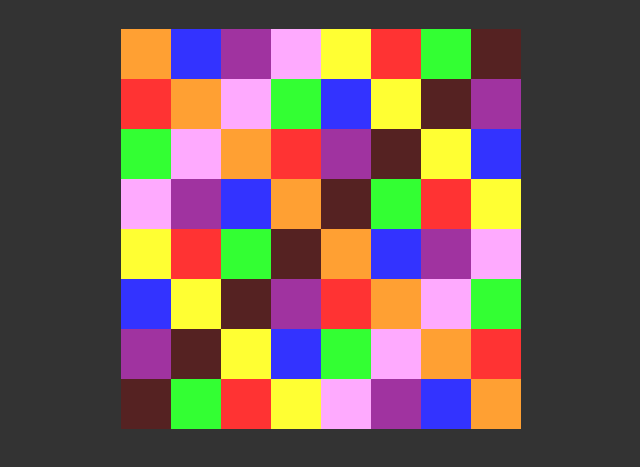
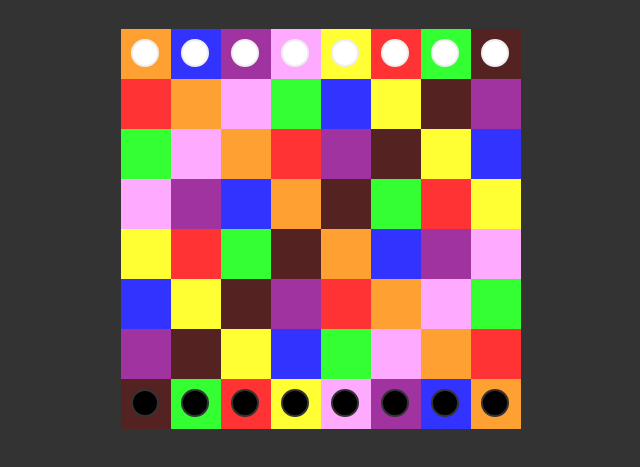
Before and after one commit to kant312/kamisado, a website: page index.html in a window 1280 px wide. Shown: the part 107-574 px from the top of the page, without its empty margins (319-959 px from the left). Drawn offline with nearby package versions, Linux system fonts and the light colour scheme.

Commit message:
Added the towers

```diff
--- a/css/styles.css
+++ b/css/styles.css
@@ -23,3 +23,14 @@ h1 { color:#eee; font-size:3em; text-align:center;}
 .OR { background:#ffa033;}
 .RE { background:#ff3333;}
 .YE { background:#ffff33;}
+
+.tower {
+	border:2px solid;
+	border-radius:30px;
+	height:24px;
+	margin:10px;
+	width:24px;
+}
+
+.BK { background:#000; border-color:#333; }
+.WH { background:#fff; border-color:#eee; }
--- a/index.html
+++ b/index.html
@@ -13,7 +13,9 @@
 
 	<div id="grid" data-ng-controller="gridController">
 		<div data-ng-repeat="(rowIdx, row) in grid" class="row">
-			<a href="" data-ng-click="select(rowIdx,tileIdx)" data-ng-repeat="(tileIdx, tile) in row" class="tile {{tile.color}}"></a>
+			<a href="" data-ng-click="select(rowIdx,tileIdx)" data-ng-repeat="(tileIdx, tile) in row" class="tile {{tile.color}}">
+				<div class="tower {{ tile.tower }}" data-ng-show="tile.tower"></div>
+			</a>
 		</div>
 	</div>
 
--- a/js/kamisado/controllers/grid.js
+++ b/js/kamisado/controllers/grid.js
@@ -20,11 +20,28 @@
 		for(var rowIdx in $scope.gridColors) {
 			$scope.grid[rowIdx] = [];
 			for(var tileIdx in $scope.gridColors) {
-				$scope.grid[rowIdx][tileIdx] = {
+				//Create the tile
+				var tile = {
 					color: $scope.gridColors[rowIdx][tileIdx]
 				};
+
+				//Place towers
+				if( rowIdx == 0 ) {
+					tile.tower = 'WH';
+				}
+				else if( rowIdx == 7 ) {
+					tile.tower = 'BK';
+				}
+				else {
+					tile.tower = false;
+				}
+
+				//Save tile
+				$scope.grid[rowIdx][tileIdx] = tile;
 			}
 		}
+
+
 
 		/**
 		 * Select a tile
```
